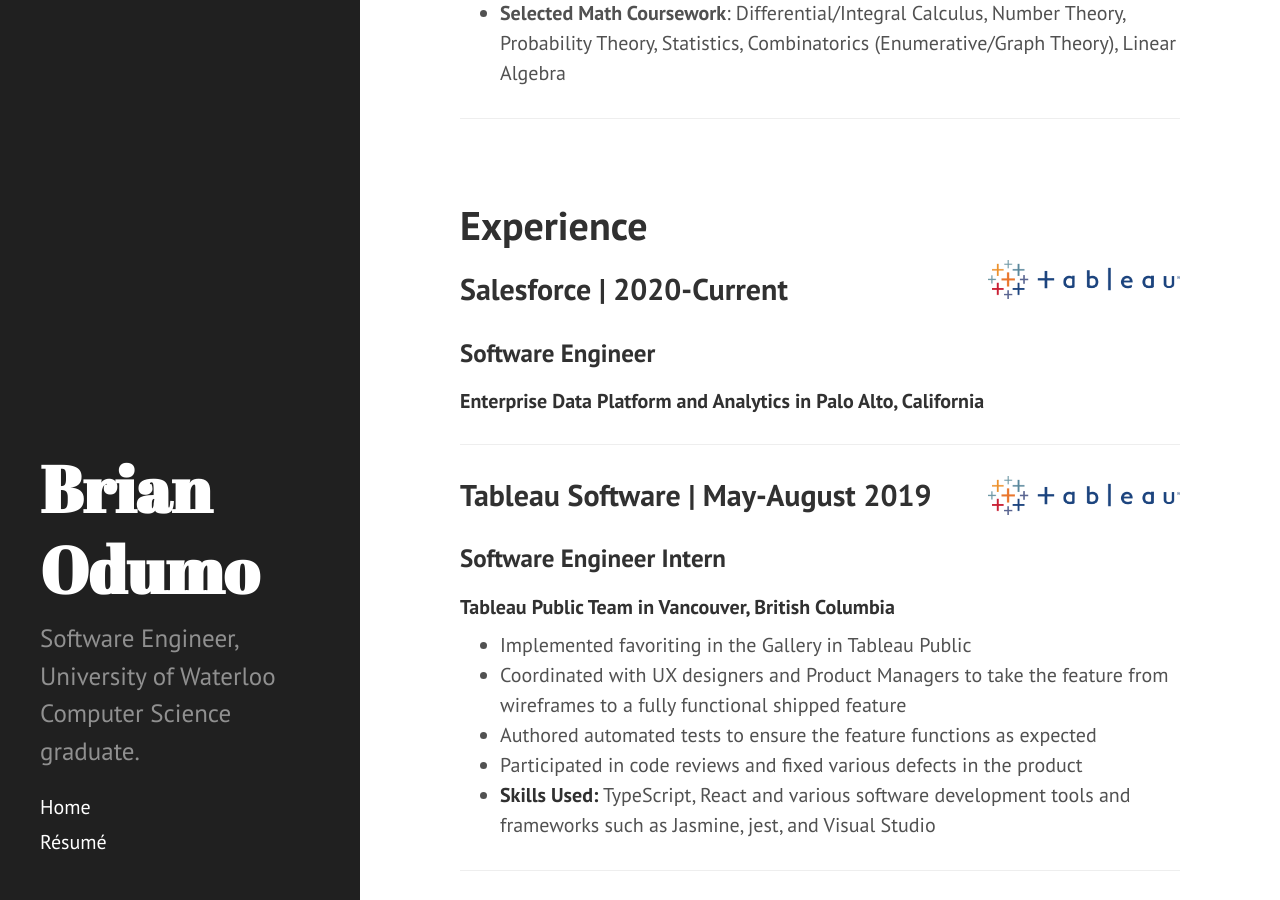
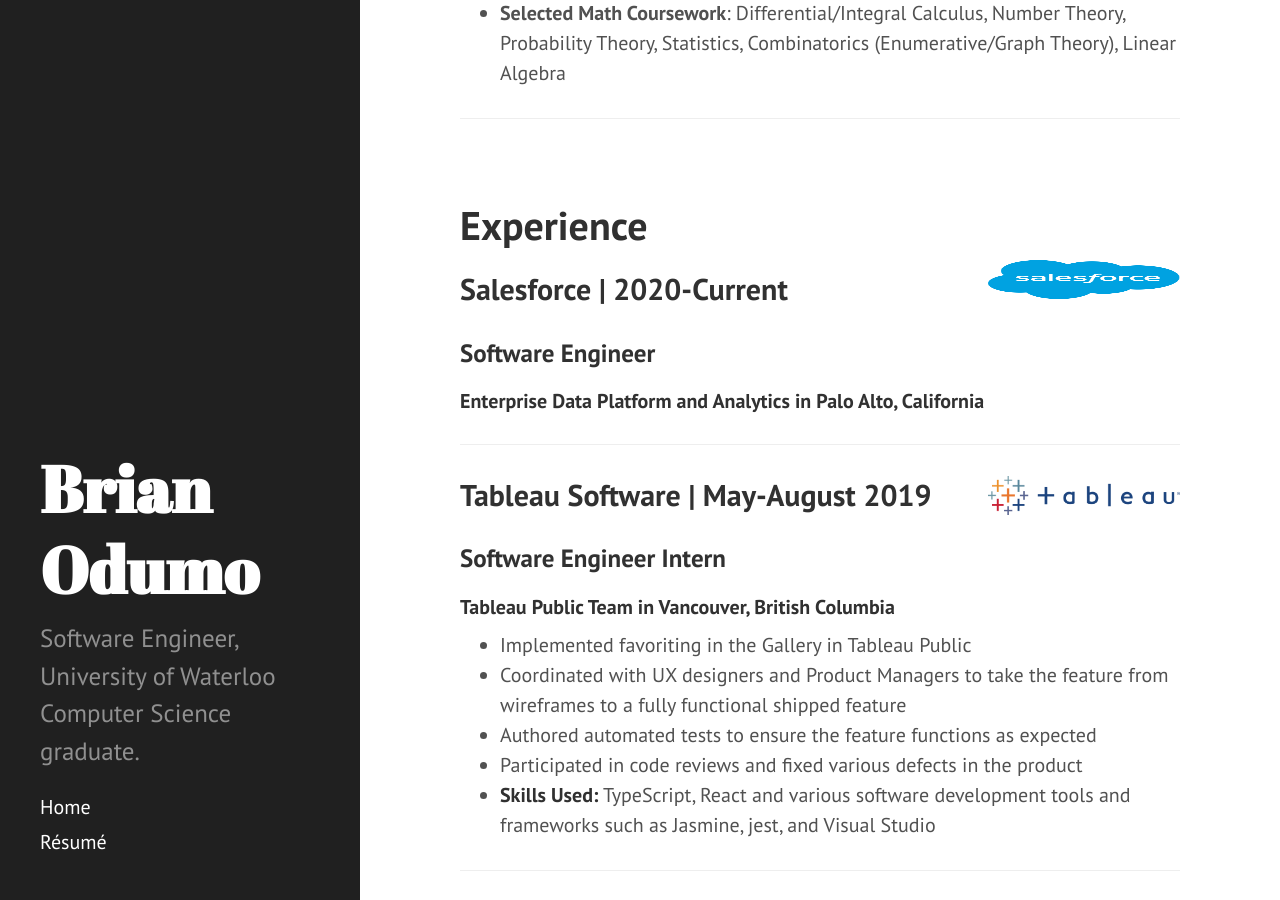
Before and after one commit to brianod/brianod.github.io, a Jekyll site: the page built from index.html, in a window 1280 px wide and 900 px high, scrolled down 357 px. Built offline with Jekyll 4.4.1, drawn with Linux system fonts in a browser that asks for light colours; the list of posts is cut into pages by our own code.

Commit message:
Update index.html

```diff
--- a/index.html
+++ b/index.html
@@ -31,7 +31,7 @@
       </a>
     </h1>
 
-    <p style="float: right;"><img src="../public/tableau.png" height="39px" width="192px"></p>
+    <p style="float: right;"><img src="../public/salesforce.png" height="39px" width="192px"></p>
 <h2>Salesforce | 2020-Current</h2>
 <h3>Software Engineer</h3>
 <h4>Enterprise Data Platform and Analytics in Palo Alto, California</h4>
```
